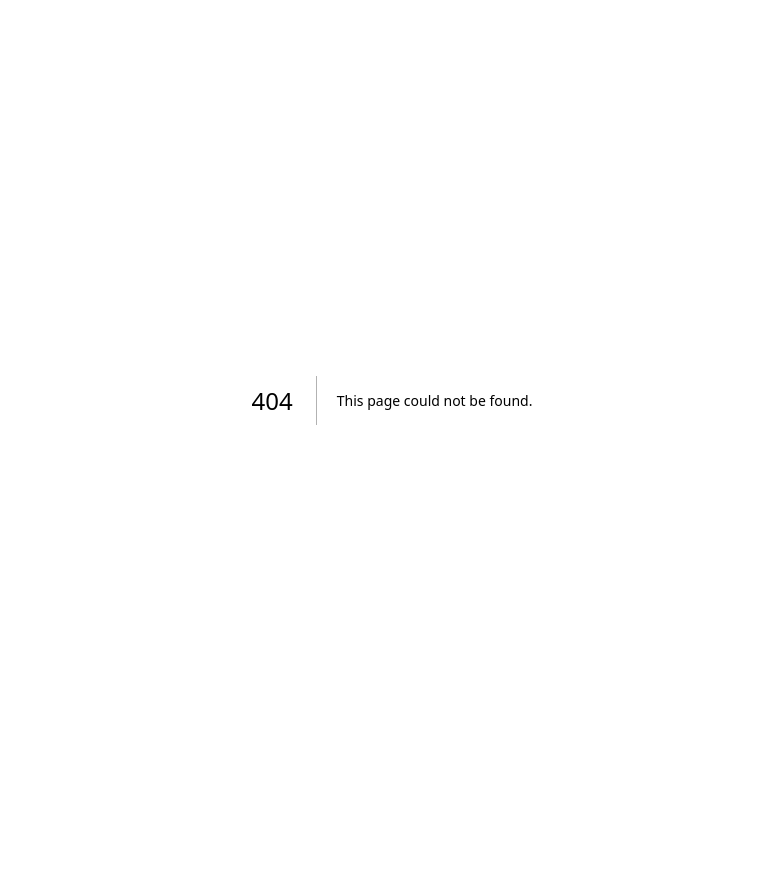
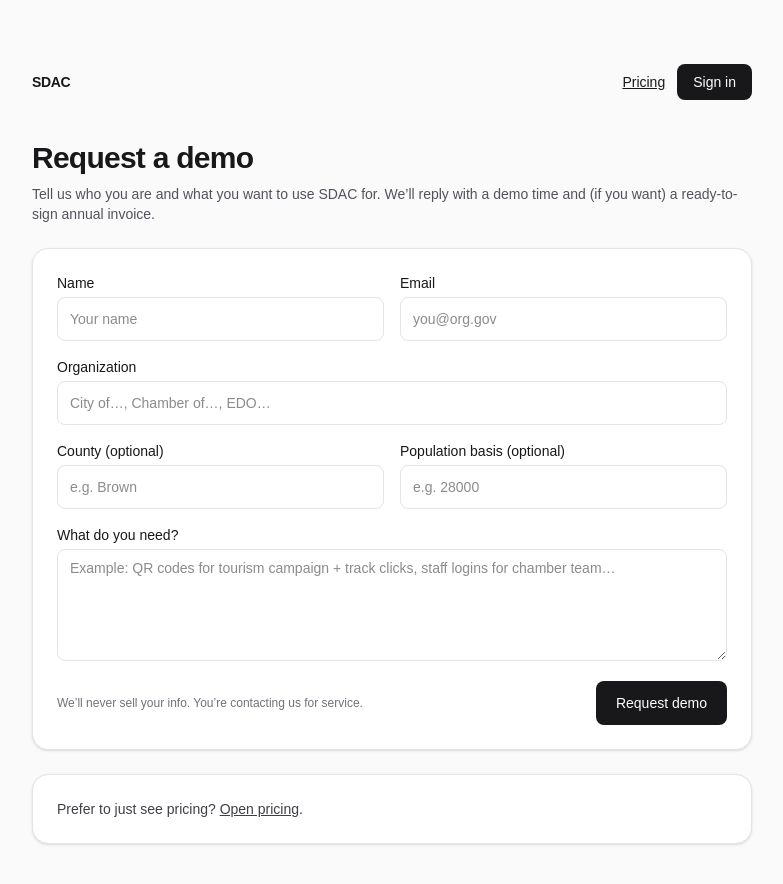
Before and after one commit to raw33/sdac, a Next.js app: page /demo in a window 1280 px wide. Before the commit this address had no page. Shown: the top 884 px of the page, without its empty margins (248-1031 px from the left). Before the commit the page ends 800 px from the top, so only its background shows below. Built offline with nearby package versions, Linux system fonts and the light colour scheme.

Commit message:
Add /demo page

```diff
--- /dev/null
+++ b/src/app/demo/page.tsx
@@ -0,0 +1,152 @@
+"use client";
+
+import { useState } from "react";
+
+export default function DemoPage() {
+  const [isLoading, setIsLoading] = useState(false);
+  const [error, setError] = useState<string | null>(null);
+
+  return (
+    <div className="min-h-dvh bg-zinc-50 text-zinc-900">
+      <div className="mx-auto flex w-full max-w-3xl flex-col gap-10 px-6 py-16">
+        <header className="flex items-center justify-between">
+          <a className="text-sm font-semibold tracking-tight" href="/">
+            SDAC
+          </a>
+          <div className="flex items-center gap-3">
+            <a className="text-sm underline" href="/pricing">
+              Pricing
+            </a>
+            <a
+              className="rounded-lg bg-zinc-900 px-4 py-2 text-sm font-medium text-white hover:bg-zinc-800"
+              href="/login"
+            >
+              Sign in
+            </a>
+          </div>
+        </header>
+
+        <main className="flex flex-col gap-6">
+          <div className="flex flex-col gap-2">
+            <h1 className="text-3xl font-semibold tracking-tight">
+              Request a demo
+            </h1>
+            <p className="text-sm text-zinc-600">
+              Tell us who you are and what you want to use SDAC for. We’ll reply
+              with a demo time and (if you want) a ready-to-sign annual invoice.
+            </p>
+          </div>
+
+          <form
+            className="rounded-2xl border border-zinc-200 bg-white p-6 shadow-sm"
+            onSubmit={async (e) => {
+              e.preventDefault();
+              setIsLoading(true);
+              setError(null);
+
+              const form = new FormData(e.currentTarget as HTMLFormElement);
+              const payload = Object.fromEntries(form.entries());
+              const res = await fetch("/api/leads", {
+                method: "POST",
+                headers: { "content-type": "application/json" },
+                body: JSON.stringify(payload),
+              });
+
+              if (!res.ok) {
+                const body = (await res.json().catch(() => null)) as
+                  | { error?: string }
+                  | null;
+                setError(body?.error || "Could not submit request.");
+                setIsLoading(false);
+                return;
+              }
+
+              window.location.href = "/thanks";
+            }}
+          >
+            <div className="grid gap-4 md:grid-cols-2">
+              <label className="flex flex-col gap-1 text-sm">
+                <span className="font-medium">Name</span>
+                <input
+                  className="h-11 rounded-lg border border-zinc-200 px-3 outline-none focus:border-zinc-400"
+                  name="name"
+                  autoComplete="name"
+                  placeholder="Your name"
+                />
+              </label>
+              <label className="flex flex-col gap-1 text-sm">
+                <span className="font-medium">Email</span>
+                <input
+                  className="h-11 rounded-lg border border-zinc-200 px-3 outline-none focus:border-zinc-400"
+                  name="email"
+                  type="email"
+                  autoComplete="email"
+                  placeholder="you@org.gov"
+                  required
+                />
+              </label>
+              <label className="flex flex-col gap-1 text-sm md:col-span-2">
+                <span className="font-medium">Organization</span>
+                <input
+                  className="h-11 rounded-lg border border-zinc-200 px-3 outline-none focus:border-zinc-400"
+                  name="org"
+                  placeholder="City of…, Chamber of…, EDO…"
+                />
+              </label>
+
+              <label className="flex flex-col gap-1 text-sm">
+                <span className="font-medium">County (optional)</span>
+                <input
+                  className="h-11 rounded-lg border border-zinc-200 px-3 outline-none focus:border-zinc-400"
+                  name="county"
+                  placeholder="e.g. Brown"
+                />
+              </label>
+              <label className="flex flex-col gap-1 text-sm">
+                <span className="font-medium">Population basis (optional)</span>
+                <input
+                  className="h-11 rounded-lg border border-zinc-200 px-3 outline-none focus:border-zinc-400"
+                  name="population"
+                  inputMode="numeric"
+                  placeholder="e.g. 28000"
+                />
+              </label>
+
+              <label className="flex flex-col gap-1 text-sm md:col-span-2">
+                <span className="font-medium">What do you need?</span>
+                <textarea
+                  className="min-h-28 rounded-lg border border-zinc-200 px-3 py-2 outline-none focus:border-zinc-400"
+                  name="message"
+                  placeholder="Example: QR codes for tourism campaign + track clicks, staff logins for chamber team…"
+                />
+              </label>
+            </div>
+
+            {error ? (
+              <div className="mt-4 rounded-lg border border-red-200 bg-red-50 px-3 py-2 text-sm text-red-700">
+                {error}
+              </div>
+            ) : null}
+
+            <div className="mt-5 flex flex-col gap-3 sm:flex-row sm:items-center sm:justify-between">
+              <div className="text-xs text-zinc-500">
+                We’ll never sell your info. You’re contacting us for service.
+              </div>
+              <button
+                className="inline-flex h-11 items-center justify-center rounded-lg bg-zinc-900 px-5 text-sm font-medium text-white hover:bg-zinc-800 disabled:opacity-60"
+                type="submit"
+                disabled={isLoading}
+              >
+                {isLoading ? "Sending…" : "Request demo"}
+              </button>
+            </div>
+          </form>
+
+          <div className="rounded-2xl border border-zinc-200 bg-white p-6 text-sm text-zinc-700 shadow-sm">
+            Prefer to just see pricing? <a className="underline" href="/pricing">Open pricing</a>.
+          </div>
+        </main>
+      </div>
+    </div>
+  );
+}
```
